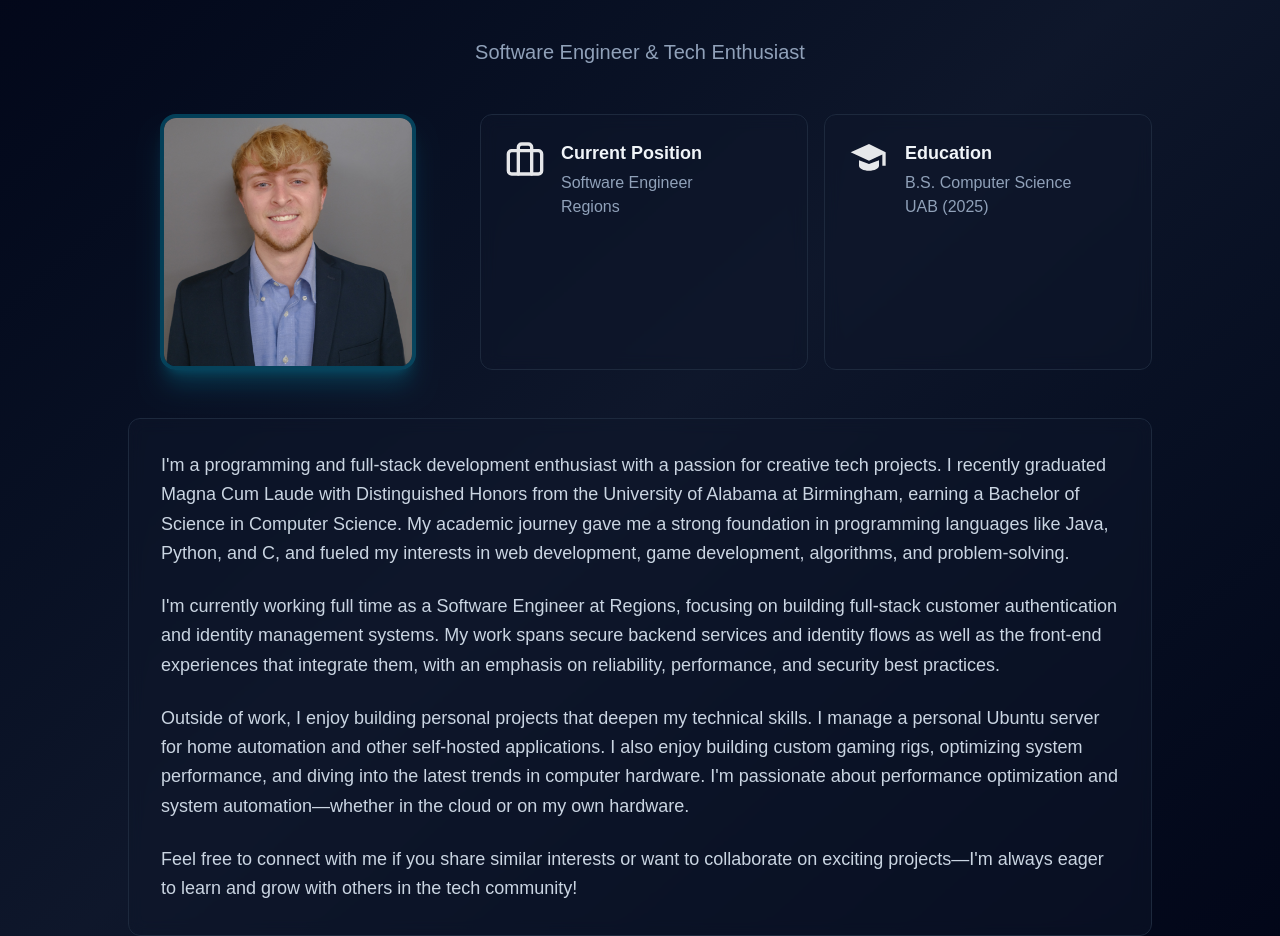
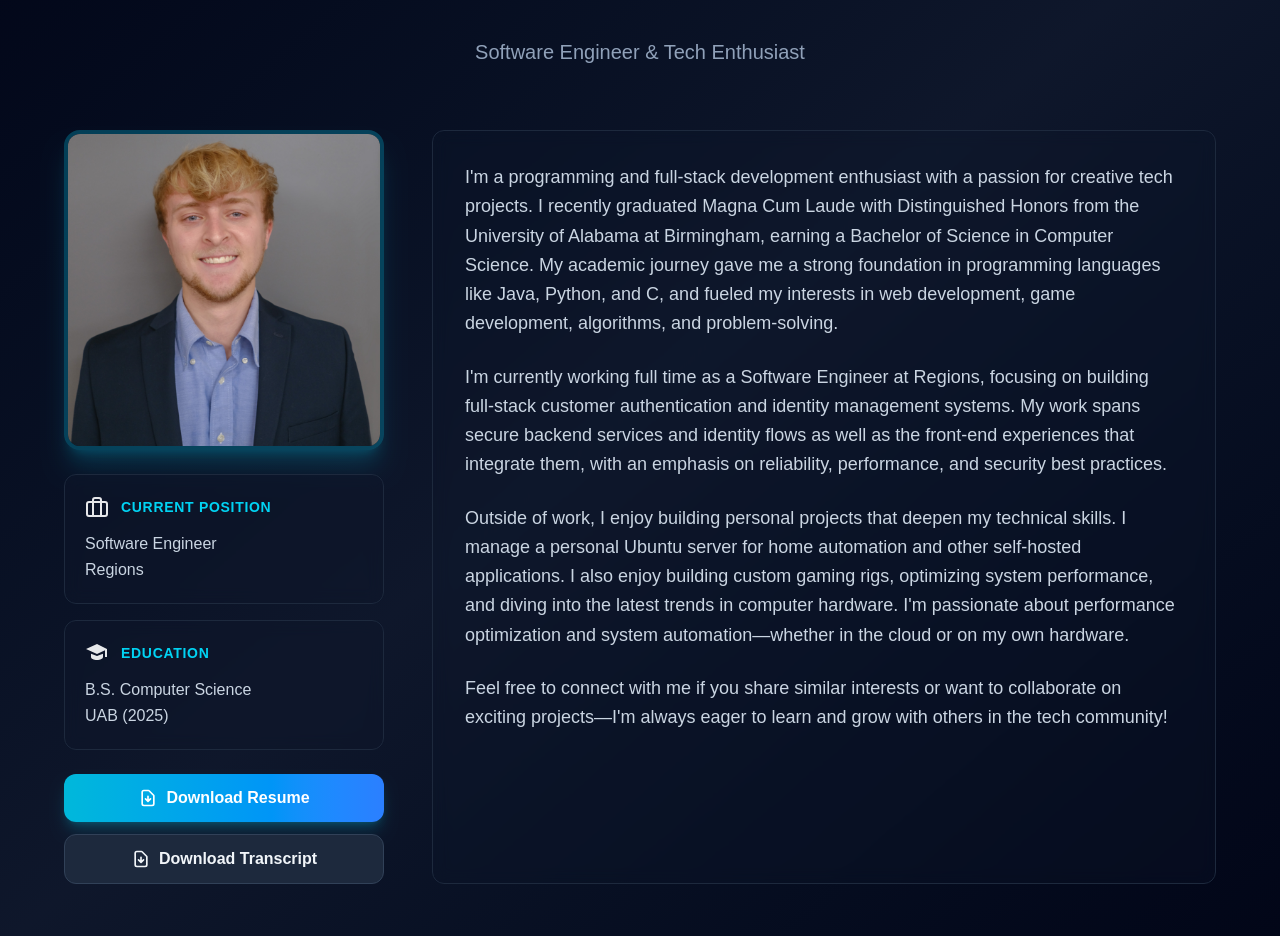
Before and after one commit to lcmiles/lcmiles.dev, a Next.js app: page /about in a window 1280 px wide. Shown: the part 141-1077 px from the top of the page. Built offline with nearby package versions, Linux system fonts and the light colour scheme.

Commit message:
Patch - updated urls, formatting

```diff
--- a/src/app/about/page.tsx
+++ b/src/app/about/page.tsx
@@ -11,31 +11,33 @@ export default function AboutPage() {
       <Navigation />
 
       <div className="pt-20 pb-16 px-4 sm:px-6 lg:px-8">
-        <div className="max-w-5xl mx-auto">
+        <div className="max-w-6xl mx-auto">
           {/* Header */}
           <motion.div
             initial={{ opacity: 0, y: 20 }}
             animate={{ opacity: 1, y: 0 }}
             transition={{ duration: 0.6 }}
-            className="text-center mb-12"
+            className="text-center mb-16"
           >
             <h1 className="text-5xl md:text-6xl font-bold bg-clip-text text-transparent bg-gradient-to-r from-cyan-400 via-blue-500 to-purple-600 mb-4 pb-2 leading-tight">
               About Me
             </h1>
-            <p className="text-xl text-slate-400 max-w-2xl mx-auto">
+            <p className="text-xl text-slate-400">
               {aboutData.title}
             </p>
           </motion.div>
 
-          <div className="grid md:grid-cols-3 gap-8 mb-12">
-            {/* Profile Picture */}
+          {/* Main Content Area */}
+          <div className="grid lg:grid-cols-[320px_1fr] gap-8 lg:gap-12">
+            {/* Left Sidebar */}
             <motion.div
               initial={{ opacity: 0, x: -20 }}
               animate={{ opacity: 1, x: 0 }}
               transition={{ duration: 0.6, delay: 0.2 }}
-              className="md:col-span-1 flex justify-center"
+              className="space-y-6"
             >
-              <div className="relative w-64 h-64 rounded-2xl overflow-hidden border-4 border-cyan-500/30 shadow-xl shadow-cyan-500/20">
+              {/* Profile Picture */}
+              <div className="relative w-full aspect-square max-w-[320px] mx-auto rounded-2xl overflow-hidden border-4 border-cyan-500/30 shadow-xl shadow-cyan-500/20">
                 <Image
                   src={aboutData.profileImage}
                   alt={aboutData.name}
@@ -44,46 +46,75 @@ export default function AboutPage() {
                   priority
                 />
               </div>
+
+              {/* Info Cards */}
+              <div className="space-y-4">
+                <div className="bg-slate-900/50 backdrop-blur-sm border border-slate-800 rounded-xl p-5 hover:border-cyan-500/50 transition-all duration-300">
+                  <div className="flex items-center gap-3 mb-3">
+                    <img src={aboutData.currentPosition.icon} alt="Briefcase icon" className="w-6 h-6 opacity-90" />
+                    <h3 className="text-sm font-bold text-cyan-400 uppercase tracking-wider">{aboutData.currentPosition.label}</h3>
+                  </div>
+                  <p className="text-slate-300 whitespace-pre-line leading-relaxed">{aboutData.currentPosition.value}</p>
+                </div>
+
+                <div className="bg-slate-900/50 backdrop-blur-sm border border-slate-800 rounded-xl p-5 hover:border-cyan-500/50 transition-all duration-300">
+                  <div className="flex items-center gap-3 mb-3">
+                    <img src={aboutData.education.icon} alt="Graduation cap icon" className="w-6 h-6 opacity-90" />
+                    <h3 className="text-sm font-bold text-cyan-400 uppercase tracking-wider">{aboutData.education.label}</h3>
+                  </div>
+                  <p className="text-slate-300 whitespace-pre-line leading-relaxed">{aboutData.education.value}</p>
+                </div>
+              </div>
+
+              {/* Resume / Transcript Buttons */}
+              <div className="space-y-3">
+                {aboutData.resumeUrl && (
+                  <a
+                    href={aboutData.resumeUrl}
+                    target="_blank"
+                    rel="noopener noreferrer"
+                    className="block w-full bg-gradient-to-r from-cyan-500 to-blue-500 hover:from-cyan-400 hover:to-blue-400 text-white font-semibold py-3 px-6 rounded-xl transition-all duration-300 text-center shadow-lg shadow-cyan-500/25 hover:shadow-cyan-500/40 hover:scale-[1.02]"
+                  >
+                    <div className="flex items-center justify-center gap-2">
+                      <svg className="w-5 h-5" fill="none" stroke="currentColor" viewBox="0 0 24 24">
+                        <path strokeLinecap="round" strokeLinejoin="round" strokeWidth={2} d="M12 10v6m0 0l-3-3m3 3l3-3m2 8H7a2 2 0 01-2-2V5a2 2 0 012-2h5.586a1 1 0 01.707.293l5.414 5.414a1 1 0 01.293.707V19a2 2 0 01-2 2z" />
+                      </svg>
+                      <span>Download Resume</span>
+                    </div>
+                  </a>
+                )}
+                {aboutData.transcriptUrl && (
+                  <a
+                    href={aboutData.transcriptUrl}
+                    target="_blank"
+                    rel="noopener noreferrer"
+                    className="block w-full bg-slate-800 hover:bg-slate-700 text-slate-100 font-semibold py-3 px-6 rounded-xl transition-all duration-300 text-center border border-slate-700 hover:border-slate-600"
+                  >
+                    <div className="flex items-center justify-center gap-2">
+                      <svg className="w-5 h-5" fill="none" stroke="currentColor" viewBox="0 0 24 24">
+                        <path strokeLinecap="round" strokeLinejoin="round" strokeWidth={2} d="M12 10v6m0 0l-3-3m3 3l3-3m2 8H7a2 2 0 01-2-2V5a2 2 0 012-2h5.586a1 1 0 01.707.293l5.414 5.414a1 1 0 01.293.707V19a2 2 0 01-2 2z" />
+                      </svg>
+                      <span>Download Transcript</span>
+                    </div>
+                  </a>
+                )}
+              </div>
             </motion.div>
 
-            {/* Quick Info Cards */}
+            {/* Right Content - Biography */}
             <motion.div
               initial={{ opacity: 0, x: 20 }}
               animate={{ opacity: 1, x: 0 }}
               transition={{ duration: 0.6, delay: 0.3 }}
-              className="md:col-span-2 grid grid-cols-1 sm:grid-cols-2 gap-4"
+              className="bg-slate-900/30 backdrop-blur-sm border border-slate-800 rounded-xl p-8 space-y-6"
             >
-              <div className="bg-slate-900/50 backdrop-blur-sm border border-slate-800 rounded-xl p-6 hover:border-cyan-500/50 transition-all duration-300 flex items-start gap-4">
-                <img src={aboutData.currentPosition.icon} alt="Briefcase icon" className="w-10 h-10 opacity-90" />
-                <div>
-                  <h3 className="text-lg font-bold text-slate-100 mb-1">{aboutData.currentPosition.label}</h3>
-                  <p className="text-slate-400 whitespace-pre-line">{aboutData.currentPosition.value}</p>
-                </div>
-              </div>
-
-              <div className="bg-slate-900/50 backdrop-blur-sm border border-slate-800 rounded-xl p-6 hover:border-cyan-500/50 transition-all duration-300 flex items-start gap-4">
-                <img src={aboutData.education.icon} alt="Graduation cap icon" className="w-10 h-10 opacity-90" />
-                <div>
-                  <h3 className="text-lg font-bold text-slate-100 mb-1">{aboutData.education.label}</h3>
-                  <p className="text-slate-400 whitespace-pre-line">{aboutData.education.value}</p>
-                </div>
-              </div>
+              {aboutData.paragraphs.map((para, idx) => (
+                <p key={idx} className="text-slate-300 leading-relaxed text-lg">
+                  {para}
+                </p>
+              ))}
             </motion.div>
           </div>
-
-          {/* Biography */}
-          <motion.div
-            initial={{ opacity: 0, y: 20 }}
-            animate={{ opacity: 1, y: 0 }}
-            transition={{ duration: 0.6, delay: 0.4 }}
-            className="bg-slate-900/50 backdrop-blur-sm border border-slate-800 rounded-xl p-8 space-y-6"
-          >
-            {aboutData.paragraphs.map((para, idx) => (
-              <p key={idx} className="text-slate-300 leading-relaxed text-lg">
-                {para}
-              </p>
-            ))}
-          </motion.div>
         </div>
       </div>
     </main>
--- a/src/components/Hero.tsx
+++ b/src/components/Hero.tsx
@@ -68,7 +68,7 @@ export default function Hero() {
             animate={{ opacity: 1 }}
             transition={{ duration: 0.8, delay: 0.6 }}
           >
-            Building effecient and secure cloud-native, full-stack systems.
+            Building effecient and secure full-stack systems.
           </motion.p>
 
           {/* CTA Buttons */}
--- a/src/data/about.ts
+++ b/src/data/about.ts
@@ -14,6 +14,8 @@ export interface AboutData {
   currentPosition: QuickInfo;
   education: QuickInfo;
   paragraphs: string[];
+  resumeUrl?: string; // URL to resume/CV file
+  transcriptUrl?: string; // URL to academic transcript
 }
 
 export const aboutData: AboutData = {
@@ -36,4 +38,6 @@ export const aboutData: AboutData = {
     "Outside of work, I enjoy building personal projects that deepen my technical skills. I manage a personal Ubuntu server for home automation and other self-hosted applications. I also enjoy building custom gaming rigs, optimizing system performance, and diving into the latest trends in computer hardware. I'm passionate about performance optimization and system automation—whether in the cloud or on my own hardware.",
     "Feel free to connect with me if you share similar interests or want to collaborate on exciting projects—I'm always eager to learn and grow with others in the tech community!",
   ],
+  resumeUrl: 'https://lcmiles.dev/files/Resume%20-%202025.pdf',
+  transcriptUrl: 'https://lcmiles.dev/files/Unofficial%20Academic%20Transcript%202025.pdf',
 };
--- a/src/data/projects.ts
+++ b/src/data/projects.ts
@@ -59,7 +59,7 @@ export const projects: Project[] = [
     links: [
       { label: 'GitHub', href: 'https://github.com/lcmiles/cs-476-final-project', external: true },
       { label: 'Trailer', href: 'https://youtu.be/kRr7yWkFJJY', external: true },
-      { label: 'Download', href: 'http://logansserver1511.duckdns.org/GearShift/', external: true }
+      { label: 'Download', href: 'https://lcmiles.dev/files/GearShift%20-%20Windows%20v2.zip', external: true }
     ],
     featured: true,
     year: 2024
@@ -73,7 +73,7 @@ export const projects: Project[] = [
     skills: ['Python', 'Docker', 'Linux', 'Git', 'JavaScript'],
     links: [
       { label: 'GitHub', href: 'https://github.com/lcmiles/ollama-chat', external: true },
-      { label: 'Live Demo', href: 'http://logansserver1511.duckdns.org:8090', external: true }
+      { label: 'Live Demo', href: 'http://lcmiles.dev:8090', external: true }
     ],
     year: 2025
   },
@@ -82,11 +82,11 @@ export const projects: Project[] = [
     title: 'Developer Portfolio',
     description: 'A modern, dynamic portfolio built with Next.js 15, TypeScript, and Tailwind CSS. Features animated starfield background with shooting stars, real-time GitHub metrics integration, contact form with Resend API, and fully responsive design with dark theme. Deployed with Docker and includes CI/CD pipeline.',
     image: '/projects/project-5.png',
-    tags: ['Next.js', 'TypeScript', 'Tailwind CSS', 'Framer Motion', 'Docker', 'Resend API'],
+    tags: ['Next.js', 'TypeScript', 'Tailwind CSS', 'Framer Motion', 'Docker'],
     skills: ['Next.js', 'React', 'TypeScript', 'Tailwind CSS', 'JavaScript', 'Docker', 'Git', 'Linux', 'CI/CD', 'Node.js', 'HTML/CSS'],
     links: [
       { label: 'GitHub', href: 'https://github.com/lcmiles/lcmiles.dev', external: true },
-      { label: 'Live Site', href: 'https://lcmiles.dev', external: true }
+
     ],
     featured: true,
     year: 2025
```
Also changed, not shown: src/components/ContributionHeatmap.tsx (+9 -9 lines), src/components/ProjectModal.tsx (+3 -102 lines).
